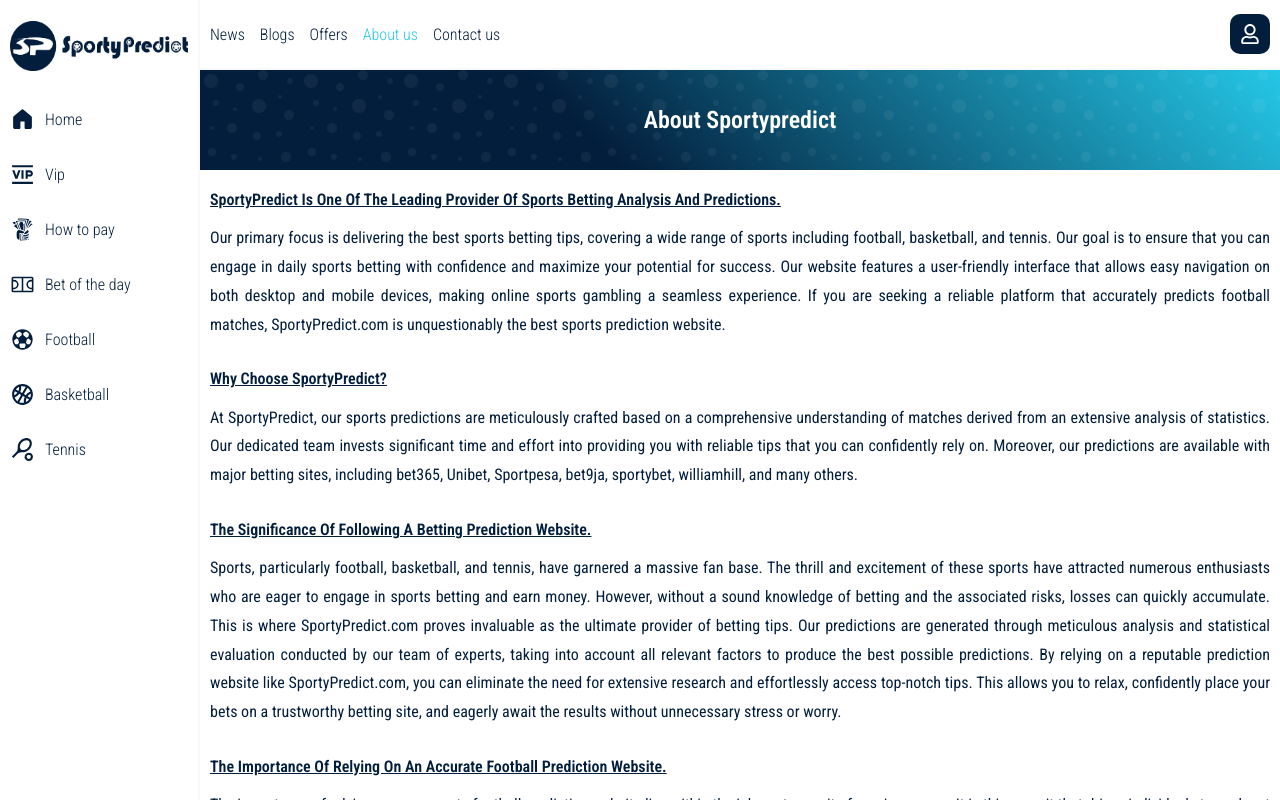
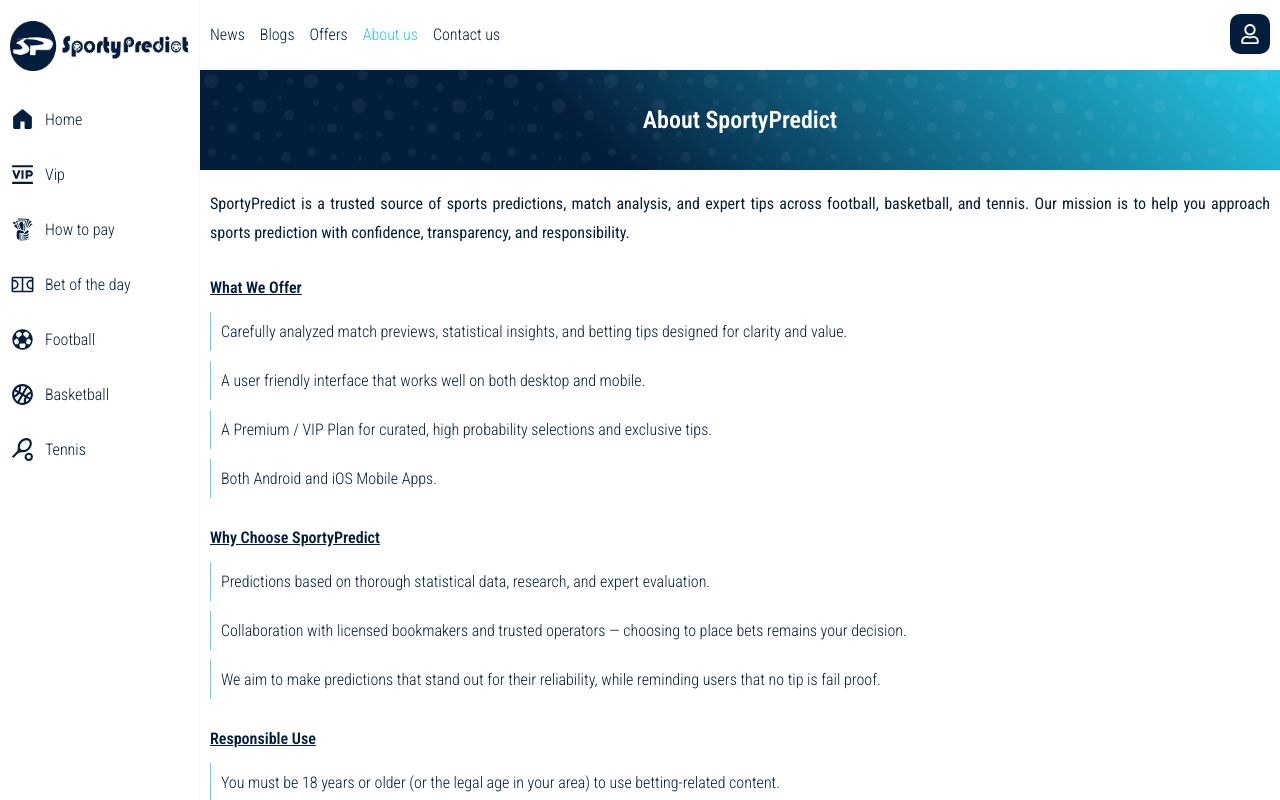
Before and after one commit to Milly-Sporty/sportypredict-frontend, a Next.js app: page /about in a window 1280 px wide. Built offline with nearby package versions, Linux system fonts and the light colour scheme; no server answers.

Commit message:
[+] updated about page

```diff
--- a/app/about/page.jsx
+++ b/app/about/page.jsx
@@ -32,159 +32,105 @@ export default function About() {
   return (
     <div className={styles.termsContainer}>
       <div className={styles.termHeader}>
-          <h1>About Sportypredict</h1>
+        <h1>About SportyPredict</h1>
       </div>
+
       <div className={styles.section}>
-          <h2>
-            SportyPredict is One Of the leading provider of sports betting
-            analysis and predictions.
-          </h2>
         <p>
-            Our primary focus is delivering the best sports betting tips,
-            covering a wide range of sports including football, basketball, and
-            tennis. Our goal is to ensure that you can engage in daily sports
-            betting with confidence and maximize your potential for success. Our
-            website features a user-friendly interface that allows easy
-            navigation on both desktop and mobile devices, making online sports
-            gambling a seamless experience. If you are seeking a reliable
-            platform that accurately predicts football matches,
-            SportyPredict.com is unquestionably the best sports prediction
-            website.
-          </p>
-        </div>
-        <div className={styles.section}>
-          <h2>Why Choose SportyPredict?</h2>
-          <p>
-            At SportyPredict, our sports predictions are meticulously crafted
-            based on a comprehensive understanding of matches derived from an
-            extensive analysis of statistics. Our dedicated team invests
-            significant time and effort into providing you with reliable tips
-            that you can confidently rely on. Moreover, our predictions are
-            available with major betting sites, including bet365, Unibet,
-            Sportpesa, bet9ja, sportybet, williamhill, and many others.
-          </p>
-        </div>
-        <div className={styles.section}>
-          <h2>The Significance of Following a Betting Prediction Website.</h2>
-          <p>
-            Sports, particularly football, basketball, and tennis, have garnered
-            a massive fan base. The thrill and excitement of these sports have
-            attracted numerous enthusiasts who are eager to engage in sports
-            betting and earn money. However, without a sound knowledge of
-            betting and the associated risks, losses can quickly accumulate.
-            This is where SportyPredict.com proves invaluable as the ultimate
-            provider of betting tips. Our predictions are generated through
-            meticulous analysis and statistical evaluation conducted by our team
-            of experts, taking into account all relevant factors to produce the
-            best possible predictions. By relying on a reputable prediction
-            website like SportyPredict.com, you can eliminate the need for
-            extensive research and effortlessly access top-notch tips. This
-            allows you to relax, confidently place your bets on a trustworthy
-            betting site, and eagerly await the results without unnecessary
-            stress or worry.
+          SportyPredict is a trusted source of sports predictions, match
+          analysis, and expert tips across football, basketball, and tennis.
+          Our mission is to help you approach sports prediction with confidence,
+          transparency, and responsibility.
         </p>
       </div>
 
       <div className={styles.section}>
-          <h2>
-            The Importance of Relying on an Accurate Football Prediction
-            Website.
-          </h2>
-          <p>
-            The importance of relying on an accurate football prediction website
-            lies within the inherent pursuit of earning money. It is this
-            pursuit that drives individuals to seek out reliable sports
-            prediction sites such as SportyPredict.com, which has consistently
-            proven to be a profitable platform for many. Let us delve into the
-            reasons why accurate predictions are crucial:
-          </p>
-
+        <h2>What We Offer</h2>
         <ul className={styles.bulletList}>
           <li>
-              Complete Safety and Security: The foremost priority of the best
-              prediction sites is ensuring the complete safety and security of
-              players. This entails safeguarding personal information to
-              guarantee peace of mind while placing bets.
+            Carefully analyzed match previews, statistical insights, and betting
+            tips designed for clarity and value.
+          </li>
+          <li>A user friendly interface that works well on both desktop and mobile.</li>
+          <li>
+            A Premium / VIP Plan for curated, high probability selections and
+            exclusive tips.
+          </li>
+          <li>Both Android and iOS Mobile Apps.</li>
+        </ul>
+      </div>
+
+      <div className={styles.section}>
+        <h2>Why Choose SportyPredict</h2>
+        <ul className={styles.bulletList}>
+          <li>
+            Predictions based on thorough statistical data, research, and expert
+            evaluation.
           </li>
           <li>
-              Increased Chances of Winning: Accurate predictions significantly
-              enhance the chances of winning. By relying on reliable tips,
-              players can place bets on multiple events simultaneously, thereby
-              increasing their potential for earning substantial profits.
+            Collaboration with licensed bookmakers and trusted operators —
+            choosing to place bets remains your decision.
           </li>
           <li>
-              Accessibility for All: Placing bets on football, basketball, or
-              tennis matches does not necessitate prior expertise or a deep
-              understanding of the sport. Even individuals who have never played
-              these sports can easily engage in betting, thanks to the
-              simplicity of the process.
+            We aim to make predictions that stand out for their reliability,
+            while reminding users that no tip is fail proof.
+          </li>
+        </ul>
+      </div>
+
+      <div className={styles.section}>
+        <h2>Responsible Use</h2>
+        <ul className={styles.bulletList}>
+          <li>
+            You must be 18 years or older (or the legal age in your area) to use
+            betting-related content.
           </li>
           <li>
-              Numerous Opportunities for Success: The vast array of leagues and
-              matches provides ample opportunities to place bets and
-              significantly improve the likelihood of winning.
+            Predictions are not guarantees — injuries, match events, and weather
+            can affect outcomes.
           </li>
           <li>
-              Enhanced Betting Experience: Whether you prefer complex
-              accumulator bets or simple wagers, reputable betting sites empower
-              enthusiasts to maintain control over their betting experience,
-              ensuring enjoyment and excitement.
+            Betting involves risk; gamble responsibly and never wager more than
+            you can afford to lose.
           </li>
         </ul>
-          <p>
-            As the gaming season commences, capitalizing on the passion for
-            sports to improve one&apos;s financial well-being becomes paramount.
-            This can only be accomplished through the utilization of the best
-            prediction site in the world. Those who aspire to transform their
-            dreams into reality are encouraged to explore any of the
-            aforementioned betting sites.
-          </p>
       </div>
+
       <div className={styles.section}>
-          <h2>How to Stake Tips from Our Website.</h2>
-          <p>
-            We strongly advise against staking your money on all the games
-            listed on our platform in a single betting slip. Instead, we
-            recommend playing 1 to 3 games on a single bet slip. By adhering to
-            this strategy, you can maximize the likelihood of profitable
-            outcomes in the most efficient manner. Additionally, our (VIP PLAN)
-            section offers an even more exclusive and highly recommended
-            selection of tips, enabling users to generate substantial returns.
-            By following our work, you will embark on a journey of consistent
-            profitability and will never regret choosing SportyPredict. It is
-            important to note that sports predictions are not authorized for
-            individuals below 18 years of age or those engaging in illegal
-            betting. It is a pursuit for those who are willing to accept
-            potential losses and take responsibility for their choices. Although
-            no sports prediction can offer 100% guarantee due to various factors
-            such as injuries, red cards, and weather conditions that can affect
-            outcomes, our analysis at SportyPredict.com guarantees a success
-            rate of over 96%.
-          </p>
-        </div>
-        <div className={styles.section}>
-          <h2>All Football Betting Tips.</h2>
-          <p>
-            Explore our comprehensive range of free football predictions for
-            major bet markets:
-          </p>
+        <h2>Tips for Stake Management</h2>
         <ul className={styles.bulletList}>
-            <li>Bet Of The Day tip</li>
-            <li>Basketball tips</li>
-            <li>Football tips</li>
-            <li>Tennis tips</li>
-            <li>Vip tips</li>
+          <li>
+            Select 1–3 games per bet slip rather than including every tip in one
+            ticket.
+          </li>
+          <li>
+            VIP / Premium plans provide more exclusive selections, but outcomes
+            remain uncertain.
+          </li>
+          <li>
+            Use our content to make informed choices — not as a substitute for
+            your own judgment or legal advice.
+          </li>
         </ul>
       </div>
+
       <div className={styles.section}>
-          <p>
-            SportyPredict is the ultimate destination for accurate sports
-            betting predictions, specializing in football, basketball, and
-            tennis. We provide reliable information and predictions to
-            individuals who are passionate about betting and eager to earn
-            money. Additionally, our (VIP PLAN) offers an opportunity for
-            maximum profitability
-          </p>
+        <h2>Our Commitment to the Community</h2>
+        <ul className={styles.bulletList}>
+          <li>
+            We keep your data safe and respect your privacy. Contact us anytime
+            with questions about our methods, data use, or content.
+          </li>
+          <li>
+            We are transparent about our success rates and claims. Any percentage
+            or “guarantee” is illustrative, not a promise.
+          </li>
+        </ul>
+      </div>
+
+      <div className={styles.section}>
+        <h2>Contact</h2>
+        <p>Email: contact@sportypredict.com</p>
       </div>
     </div>
   );
--- a/app/style/info.module.css
+++ b/app/style/info.module.css
@@ -86,13 +86,14 @@
     list-style-type: none;
     flex-direction: column;
     gap: var(--padding-sm);
+    color:var(---primary-color)
   }
 
   .bulletList li {
     padding: var(--padding-sm);
     transition: all 0.3s ease;
     font-size: var(--font-size-3);
-    color: var(--lighter-primary-color);
+    color: var(--primary-color);
     border-left: 1px solid var(--light-secondary-color);
   }
 }
```
Lines whose indentation alone changed are shown as unchanged.
